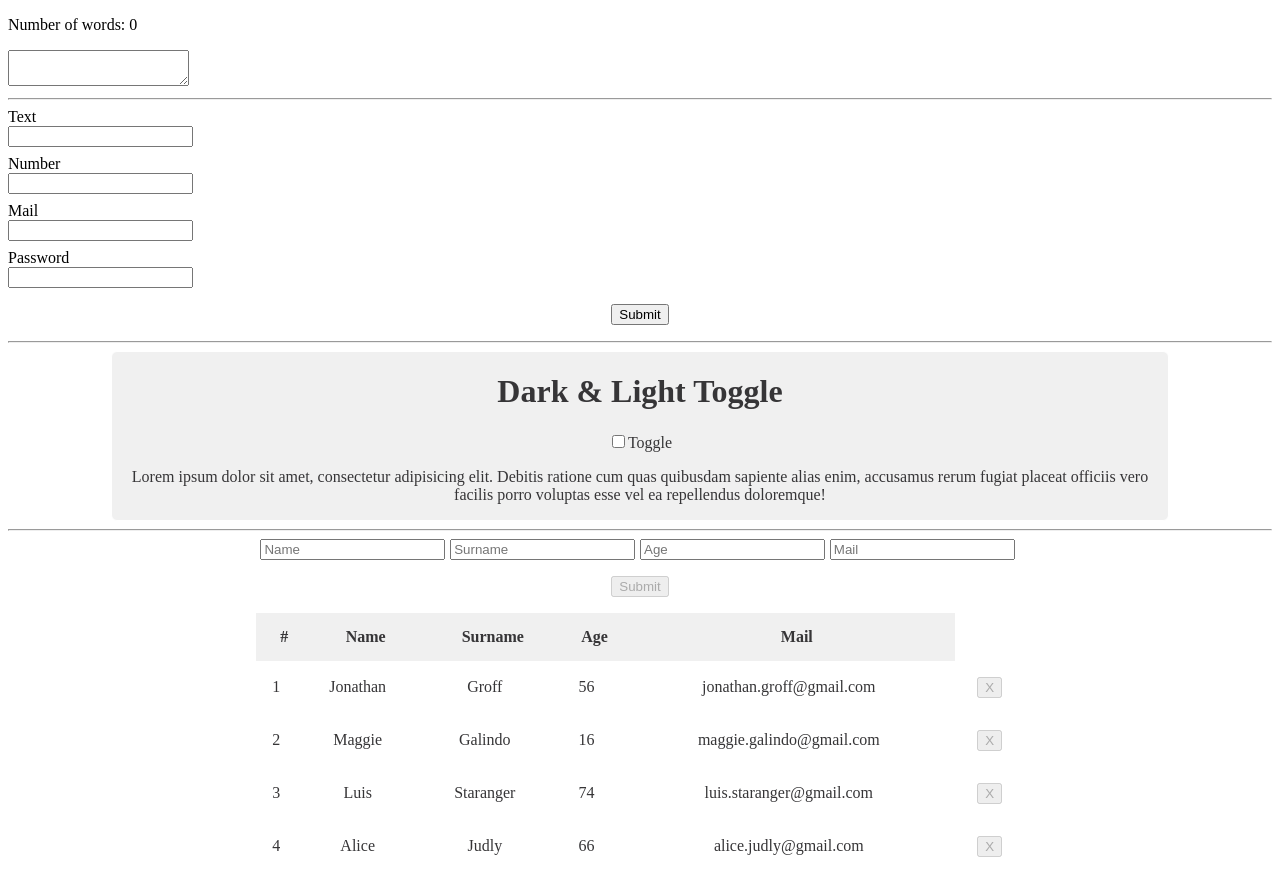
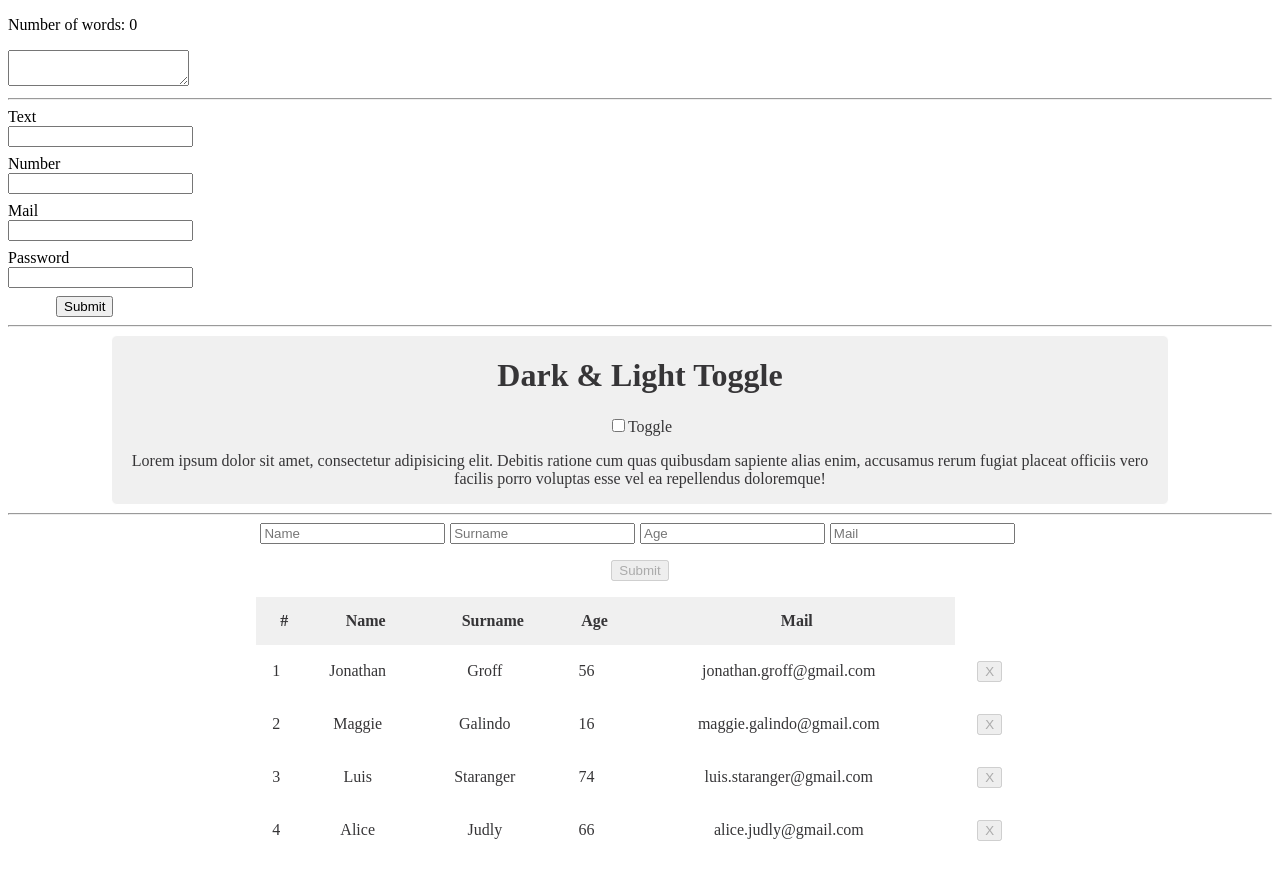
Before and after one commit to stosikmartyna/learning_js, a React (Create React App) app in the folder react_basics/exercises/: page / in a window 1280 px wide. Built offline with nearby package versions, Linux system fonts and the light colour scheme.

Commit message:
Add class names for buttons

```diff
--- a/react_basics/exercises/src/DynamicForm/DynamicForm.css
+++ b/react_basics/exercises/src/DynamicForm/DynamicForm.css
@@ -13,6 +13,6 @@
     margin-bottom: .5rem;
 }
 
-button {
+.submit-button {
     margin-left: 3rem;
 }
--- a/react_basics/exercises/src/DynamicForm/DynamicForm.jsx
+++ b/react_basics/exercises/src/DynamicForm/DynamicForm.jsx
@@ -64,7 +64,7 @@ export const DynamicForm = () => {
                     {displayInputError(inputsValues.password)}
                 </div>
             </form>
-            <button onClick={submitForm}>Submit</button>
+            <button className="submit-button" onClick={submitForm}>Submit</button>
         </>
     )
 }
--- a/react_basics/exercises/src/Table/Table.css
+++ b/react_basics/exercises/src/Table/Table.css
@@ -7,7 +7,7 @@
     outline: none;
 }
 
-button {
+.form-button {
     display: block;
     margin: 1rem auto;
 }
--- a/react_basics/exercises/src/Table/Table.jsx
+++ b/react_basics/exercises/src/Table/Table.jsx
@@ -74,7 +74,7 @@ export class Table extends React.Component {
           <input id="age" type="number" placeholder="Age" value={inputsValues.age} onChange={this.handleInputChange} />
           <input id="mail" type="mail" placeholder="Mail" value={inputsValues.mail} onChange={this.handleInputChange} />
         </div>
-        <button onClick={this.addData} disabled={!this.validateInputs()}>Submit</button>
+        <button className="form-button" onClick={this.addData} disabled={!this.validateInputs()}>Submit</button>
         <table>
           <thead>
             <tr>
@@ -95,7 +95,7 @@ export class Table extends React.Component {
                   <td key={user.age}>{user.age}</td>
                   <td key={user.mail}>{user.mail}</td>
                   <td>
-                    <button onClick={() => this.removeData(user)} disabled={user.isVIP}>
+                    <button className="form-button" onClick={() => this.removeData(user)} disabled={user.isVIP}>
                       X
                     </button>
                   </td>
```
